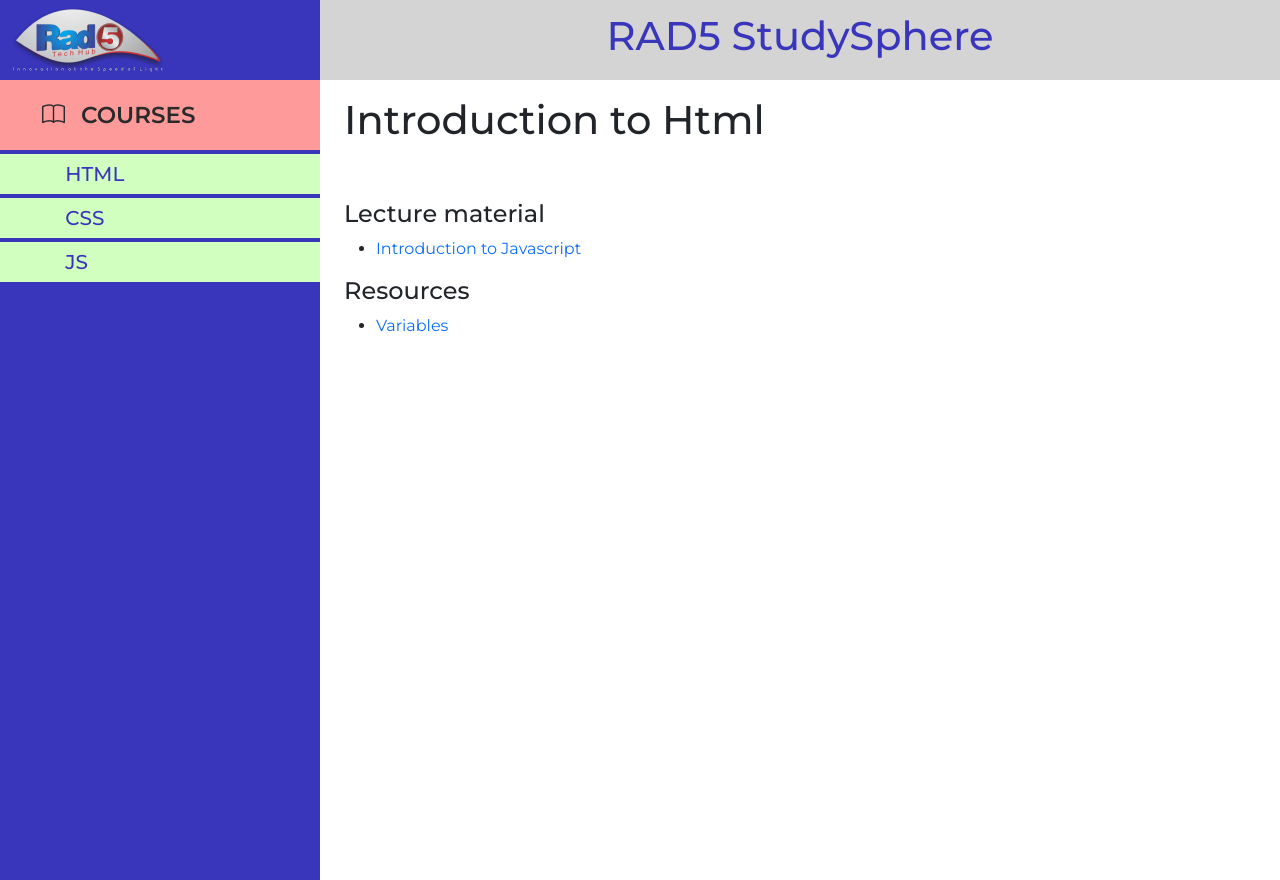
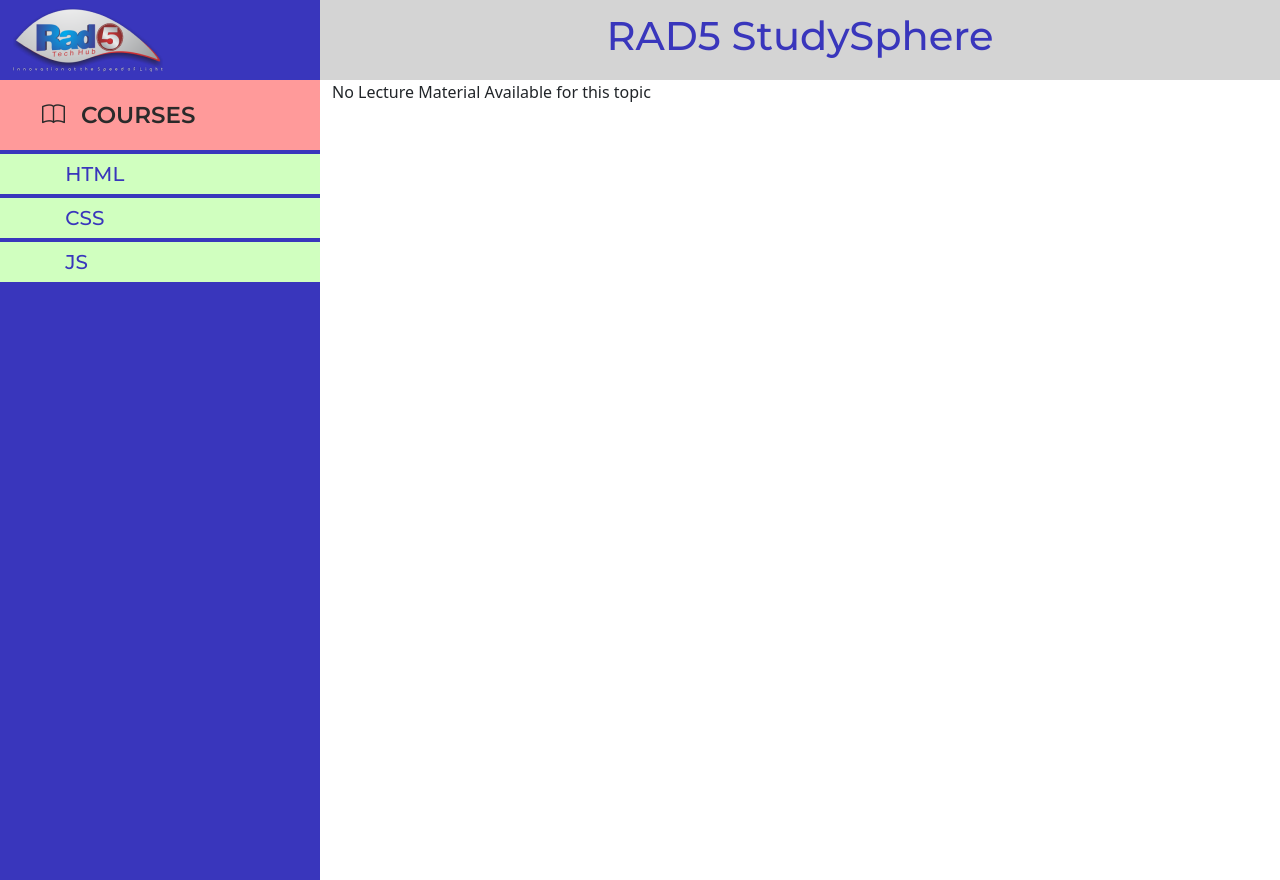
Before and after one commit to Neche-Stephen/course-materials, a React (Create React App) app: page /html in a window 1280 px wide. Built offline with nearby package versions, Linux system fonts and the light colour scheme.

Commit message:
Added an object for assessment on the topics component

```diff
--- a/src/component/css-topics/IntroCss/Intro-css.jsx
+++ b/src/component/css-topics/IntroCss/Intro-css.jsx
@@ -23,7 +23,8 @@ const topicDetails = {
 export default function IntroCss() {
   return (
     <div>
-      <TopicComponent topicDetails={topicDetails}/>
+      {/* <TopicComponent topicDetails={topicDetails}/> */}
+      No Lecture Material Available for this topic
     </div>
   )
 }
--- a/src/component/css-topics/StylingText/stylingText.jsx
+++ b/src/component/css-topics/StylingText/stylingText.jsx
@@ -22,7 +22,8 @@ const topicDetails = {
 export default function StylingText() {
   return (
     <div>
-      <TopicComponent topicDetails={topicDetails}/>
+      {/* <TopicComponent topicDetails={topicDetails}/> */}
+      No Lecture Material Available for this topic
 
     </div>
   )
--- a/src/component/html-topics/IntroToAttributes/IntroToAttributes.jsx
+++ b/src/component/html-topics/IntroToAttributes/IntroToAttributes.jsx
@@ -22,7 +22,8 @@ const topicDetails = {
 export default function IntroToAttributes() {
   return (
     <div>
-      <TopicComponent topicDetails={topicDetails}/>
+      {/* <TopicComponent topicDetails={topicDetails}/> */}
+      No Lecture Material Available for this topic
     </div>
   )
 }
--- a/src/component/html-topics/IntroToHtml/IntroToHtml.jsx
+++ b/src/component/html-topics/IntroToHtml/IntroToHtml.jsx
@@ -22,7 +22,8 @@ const topicDetails = {
 export default function IntroToHtml() {
   return (
     <div>
-      <TopicComponent topicDetails = { topicDetails} />
+      {/* <TopicComponent topicDetails = { topicDetails} /> */}
+      No Lecture Material Available for this topic
     </div>
   )
 }
--- a/src/component/jsTopics/DataTypes/DataTypes.jsx
+++ b/src/component/jsTopics/DataTypes/DataTypes.jsx
@@ -23,7 +23,8 @@ const topicDetails = {
 export default function DataTypes() {
   return (
     <div>
-        <TopicComponent topicDetails={topicDetails}/>
+        {/* <TopicComponent topicDetails={topicDetails}/> */}
+        No Lecture Material Available for this topic
     </div>
   )
 }
--- a/src/component/jsTopics/IntroToJs/IntroToJs.jsx
+++ b/src/component/jsTopics/IntroToJs/IntroToJs.jsx
@@ -12,21 +12,29 @@ const topicDetails = {
             {
                 materialName : 'Introduction to Javascript',
                 materialLink : "https://docs.google.com/document/d/18AP9H_O6Upr_CvkiNDW_goPLYIxcLi0Vb1hggtjKfOw/edit?usp=sharing",
+                materialInfo : null
             }
         ],
         ResourcesLink : [
             {
                 resourceLink : "https://javascript.info/variables",
-                resourceName : 'Variables'
+                resourceName : 'Variables',
+                resourceInfo : 'Attempt the tasks at the end of this Resource.'
             },
             ]
+}
+
+const topicAssessments = {
+    exercise : 'https://docs.google.com/document/d/11LEdSzW4gOnp353BExwh2EItUbhTPgh5LClua-vvLyI/edit?usp=sharing',
+    classwork : 'https://docs.google.com/document/d/1RvrU8_SWsXUPTU244IN8JNRgkIVP8k7IQmlO9cOGdng/edit?usp=sharing',
+    homework : 'https://docs.google.com/document/d/1Y0aD5ozUEC72OgoHnoJ9LE0WNsdB8Xa15o1iV4Qpks0/edit?usp=sharing'
 }
 
 export default function IntroToJs() {
 
   return (
     <div>
-        <TopicComponent topicDetails = {topicDetails} />
+        <TopicComponent topicDetails = {topicDetails} topicAssessments = {topicAssessments} />
 
     </div>
   )
--- /dev/null
+++ b/src/component/jsTopics/IntroToProg/IntroToProg.css
@@ -0,0 +1,6 @@
+.topic_component{
+    font-family: Montserrat;
+}
+.topic_component a{
+    text-decoration: none;
+}
--- a/src/component/jsTopics/IntroToProg/IntroToProg.jsx
+++ b/src/component/jsTopics/IntroToProg/IntroToProg.jsx
@@ -1,4 +1,5 @@
 import React from 'react';
+import { Container, Row, Col } from 'react-bootstrap';
 
 import TopicComponent from '../../topicComponent/TopicComponent';
 
@@ -7,22 +8,47 @@ const topicDetails = {
   learningObjective : '',
   lectureMaterialLink : [
       {
-          materialName : 'Introduction to Javascript',
-          materialLink : "https://docs.google.com/document/d/18AP9H_O6Upr_CvkiNDW_goPLYIxcLi0Vb1hggtjKfOw/edit?usp=sharing",
+          materialName : 'Introduction to Programming',
+          materialLink : "https://docs.google.com/document/d/1vb8ErxKSHF3_sphZnvPxi1EB79AGHaWSPTAXwLbr_Vg/edit?usp=sharing",
+          materialInfo : null
       }
   ],
   ResourcesLink : [
-      {
-          resourceLink : "https://javascript.info/variables",
-          resourceName : 'Variables'
-      },
+      // {
+      //     resourceLink : null,
+      //     resourceName : null,
+      //     resourceInfo : null
+      // },
       ]
 }
+
+const topicAssessments = {
+  exercise : null,
+  classwork : null,
+  homework : null
+}
+
 export default function IntroToProg() {
   return (
-    <div>
-      <TopicComponent topicDetails={topicDetails}/>
+    <div className='topic_component'>
+      {/* <TopicComponent topicDetails={topicDetails} topicAssessments={ topicAssessments}/> */}
+        <Row className='mt-3'>
 
+            <Col className='col-12 mb-5'>
+              <h1>{topicDetails.title}</h1>
+          </Col>
+            <Col xs = '12'>
+                    <h4>Lecture material</h4>
+                    <ul>
+                        {
+                            topicDetails.lectureMaterialLink.map((lectureMaterial, index) =>{
+                                return <li key={index}><a href={lectureMaterial.materialLink} target='_blank' rel="noreferrer">{lectureMaterial.materialName}</a></li>
+                            })
+                        }
+                    </ul>
+            </Col>
+
+        </Row>
     </div>
   )
 }
--- a/src/component/topicComponent/TopicComponent.jsx
+++ b/src/component/topicComponent/TopicComponent.jsx
@@ -3,8 +3,9 @@ import { Container, Row,Col } from 'react-bootstrap';
 
 import './TopicComponent.css'
 
-export default function TopicComponent( {topicDetails}) {
+export default function TopicComponent( {topicDetails, topicAssessments}) {
     const {title, learningObjective, lectureMaterialLink, ResourcesLink} = topicDetails;
+    const {exercise, classwork, homework} = topicAssessments;
   return (
     <div className='topic_component'>
          <Container>
@@ -26,16 +27,25 @@ export default function TopicComponent( {topicDetails}) {
                     </ul>
                 </Col>
 
-                <Col>
+                <Col xs = '12'>
                     <h4>Resources</h4>
                     <ul>
                         {
                             ResourcesLink.map((resource, index) =>{
-                                return <li key={index}><a href={resource.resourceLink} target='_blank' rel="noreferrer">{resource.resourceName}</a></li>
+                                return <li key={index}><a href={resource.resourceLink} target='_blank' rel="noreferrer">{resource.resourceName}</a> ({resource.resourceInfo})</li>
                             })
                         }
                     </ul>
 
+                </Col>
+
+                <Col xs = '12'>
+                    <h4>Assessment</h4>
+                    <ul>
+                        {exercise && <li><a href={exercise} target='_blank'  rel="noreferrer">Exercise with Solution</a></li>}
+                        {classwork &&  <li><a href={classwork} target='_blank' rel="noreferrer">Classwork</a></li>}
+                        {homework &&   <li><a href={homework} target='_blank'  rel="noreferrer">Homework</a></li>}
+                    </ul>
                 </Col>
 
 
```
